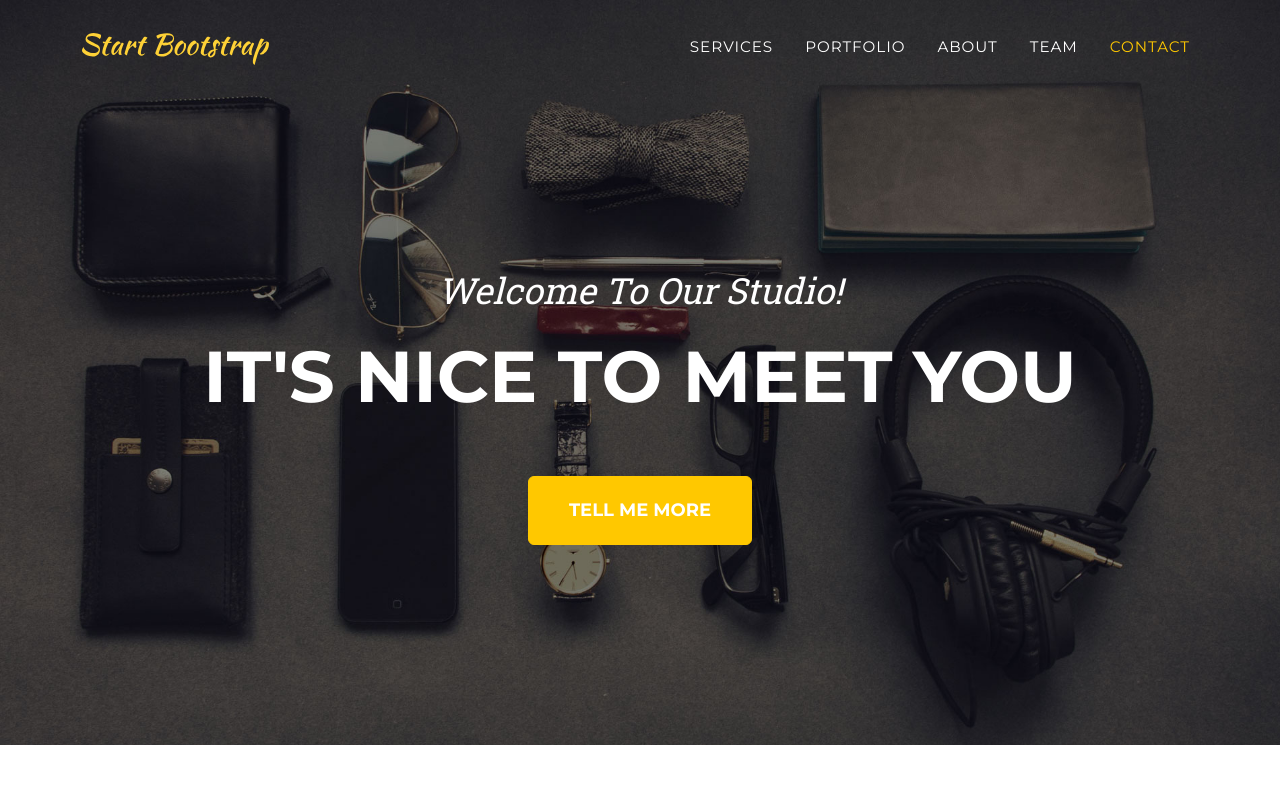
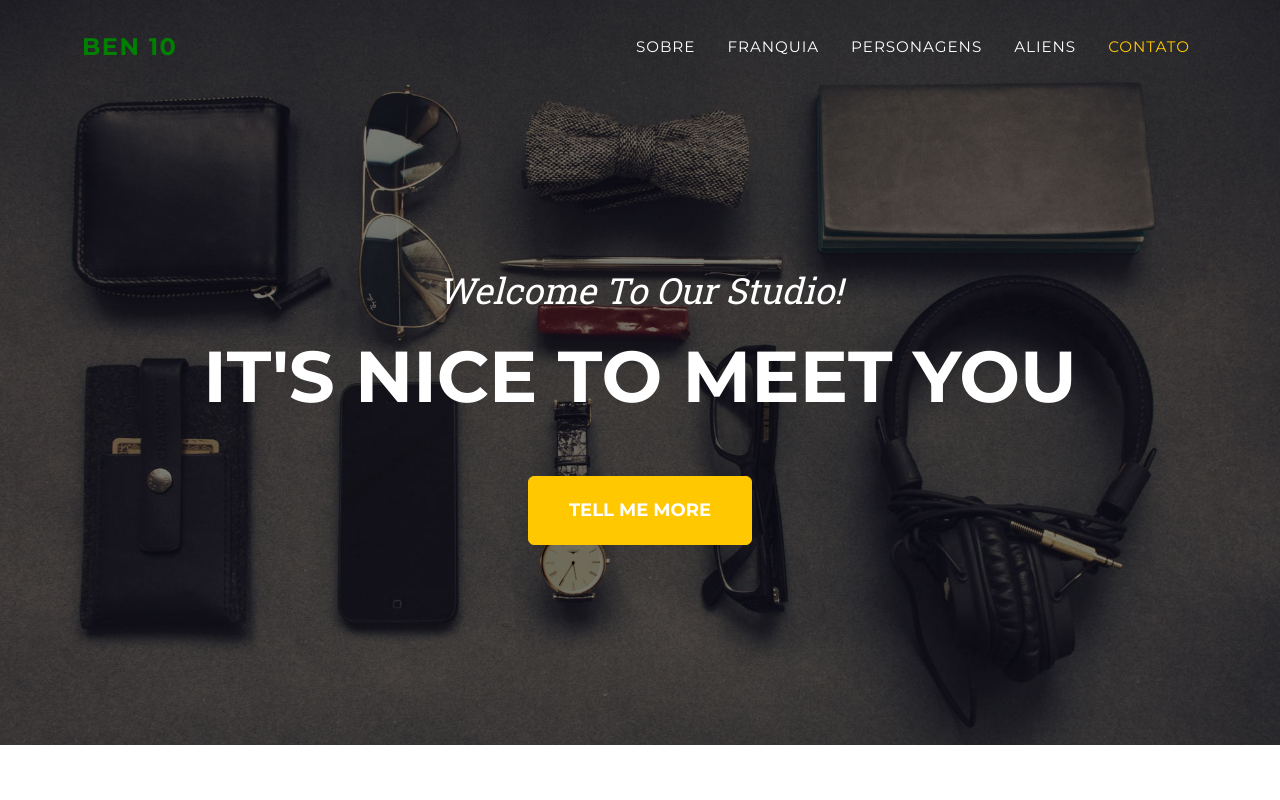
Before and after one commit to Bernardo751/Template, a plain HTML site: page index.html in a window 1280 px wide. Shown: the top 800 px of the page. Drawn offline with nearby package versions, Linux system fonts and the light colour scheme.

Commit message:
Add files via upload

```diff
--- a/index.html
+++ b/index.html
@@ -5,7 +5,7 @@
         <meta name="viewport" content="width=device-width, initial-scale=1, shrink-to-fit=no" />
         <meta name="description" content="" />
         <meta name="author" content="" />
-        <title>Agency - Start Bootstrap Theme</title>
+        <title>Universo Ben 10 - Fan Site</title>
         <!-- Favicon-->
         <link rel="icon" type="image/x-icon" href="assets/favicon.ico" />
         <!-- Font Awesome icons (free version)-->
@@ -20,18 +20,18 @@
         <!-- Navigation-->
         <nav class="navbar navbar-expand-lg navbar-dark fixed-top" id="mainNav">
             <div class="container">
-                <a class="navbar-brand" href="#page-top"><img src="assets/img/navbar-logo.svg" alt="..." /></a>
+                <a class="navbar-brand" href="#page-top"><alt="..." />Ben 10</a>
                 <button class="navbar-toggler" type="button" data-bs-toggle="collapse" data-bs-target="#navbarResponsive" aria-controls="navbarResponsive" aria-expanded="false" aria-label="Toggle navigation">
                     Menu
                     <i class="fas fa-bars ms-1"></i>
                 </button>
                 <div class="collapse navbar-collapse" id="navbarResponsive">
                     <ul class="navbar-nav text-uppercase ms-auto py-4 py-lg-0">
-                        <li class="nav-item"><a class="nav-link" href="#services">Services</a></li>
-                        <li class="nav-item"><a class="nav-link" href="#portfolio">Portfolio</a></li>
-                        <li class="nav-item"><a class="nav-link" href="#about">About</a></li>
-                        <li class="nav-item"><a class="nav-link" href="#team">Team</a></li>
-                        <li class="nav-item"><a class="nav-link" href="#contact">Contact</a></li>
+                        <li class="nav-item"><a class="nav-link" href="#services">Sobre</a></li>
+                        <li class="nav-item"><a class="nav-link" href="#portfolio">Franquia</a></li>
+                        <li class="nav-item"><a class="nav-link" href="#about">Personagens</a></li>
+                        <li class="nav-item"><a class="nav-link" href="#team">Aliens</a></li>
+                        <li class="nav-item"><a class="nav-link" href="#contact">Contato</a></li>
                     </ul>
                 </div>
             </div>
```
Also changed, not shown: css/styles.css.
